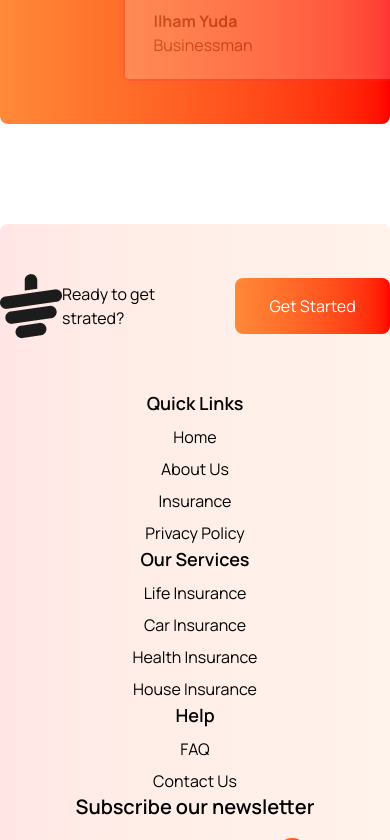
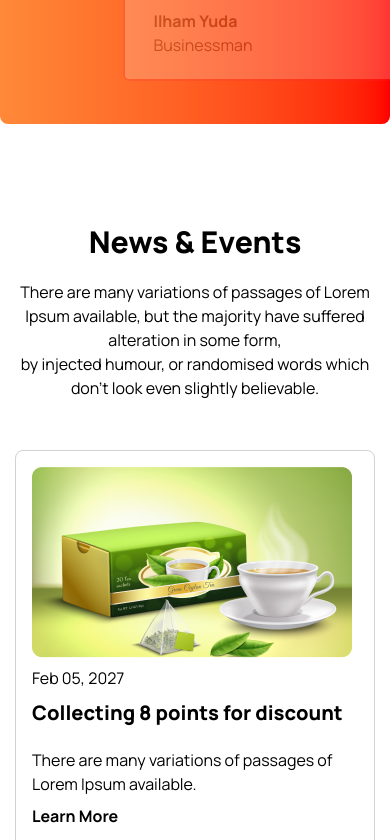
Before and after one commit to diponchakma1/tea-project, a plain HTML site: page index.html in a window 390 px wide. Shown: the part 4630-5470 px from the top of the page. Drawn offline with nearby package versions, Linux system fonts and the light colour scheme.

Commit message:
new & even section added with responsive

```diff
--- a/index.html
+++ b/index.html
@@ -103,7 +103,8 @@
     <!-- client section start here -->
     <div
         class="parent-client flex flex-col md:flex-row max-w-[1200px] gap-5 mx-auto mt-[100px] h-[1000px] md:h-[700px] p-4 bg-gradient-to-r from-[#ff8938] to-[#ff0000] rounded-lg">
-        <div class="left-great-tea h-full md:w-1/2 flex justify-center items-center">
+        <div
+            class="left-great-tea h-full md:w-1/2 flex justify-center items-center bg-[url(./tea-house-resources/images/bg_cup.png)] bg-no-repeat bg-bottom">
             <!-- bg-[url(./images/bg_cup.png)] need to solve -->
             <div class="text-white">
                 <h2 class="font-bold text-4xl">Meet Our Super <br>Clients</h2>
@@ -154,6 +155,40 @@
             </div>
         </div>
     </div>
+
+    <!-- news and event section start here -->
+    <div class="md:flex-row max-w-[1200px] mx-auto mt-[100px]">
+        <h1 class="text-center font-extrabold text-3xl">News & Events</h1>
+        <p class="text-center mt-5 px-5">There are many variations of passages of Lorem Ipsum available, but the
+            majority
+            have suffered alteration in
+            some form, <br>by injected humour, or randomised words which don't look even slightly believable. </p>
+        <div class="news-card flex flex-col items-center gap-5 md:flex-row justify-between mt-[50px]">
+            <div class="border-1 border-[#D2D2D2] w-[360px] h-[400px] p-4 rounded-lg">
+                <img src="./tea-house-resources/images/news-1.png" alt="">
+                <p class="my-2">Feb 05, 2027</p>
+                <h2 class="font-extrabold text-[20px]">Collecting 8 points for discount</h2>
+                <p class="text-[16px] mt-5 mb-2">There are many variations of passages of Lorem Ipsum available.</p>
+                <button class="font-bold">Learn More</button>
+            </div>
+            <div class="border-1 border-[#D2D2D2] w-[360px] h-[400px] p-4 rounded-lg">
+                <img src="./tea-house-resources/images/news-2.png" alt="">
+                <p class="my-2">Feb 05, 2027</p>
+                <h2 class="font-extrabold text-[20px]">Collecting 8 points for discount</h2>
+                <p class="text-[16px] mt-5 mb-2">There are many variations of passages of Lorem Ipsum available.</p>
+                <button class="font-bold">Learn More</button>
+            </div>
+            <div class="border-1 border-[#D2D2D2] w-[360px] h-[400px] p-4 rounded-lg">
+                <img src="./tea-house-resources/images/news-3.png" alt="">
+                <p class="my-2">Feb 05, 2027</p>
+                <h2 class="font-extrabold text-[20px]">Collecting 8 points for discount</h2>
+                <p class="text-[16px] mt-5 mb-2">There are many variations of passages of Lorem Ipsum available.</p>
+                <button class="font-bold">Learn More</button>
+            </div>
+
+        </div>
+
+    </div>
     <!-- footer section start from here -->
     <div class="bg-gradient-to-r from-[#ff00001a] to-[#ff89381a] rounded-lg mt-[100px]">
         <div class="footer-parent max-w-[1200px] mx-auto py-[50px]">
@@ -167,7 +202,7 @@
                 </div>
             </div>
             <div
-                class="footer-links flex flex-col items-center-center text-center md:flex-row md:text-left justify-between mt-[50px]">
+                class="footer-links flex flex-col gap-10 items-center-center text-center md:flex-row md:text-left justify-between mt-[50px]">
                 <div class="">
                     <p class="font-semibold text-lg">Quick Links</p>
                     <p class="mt-2">Home</p>
```
